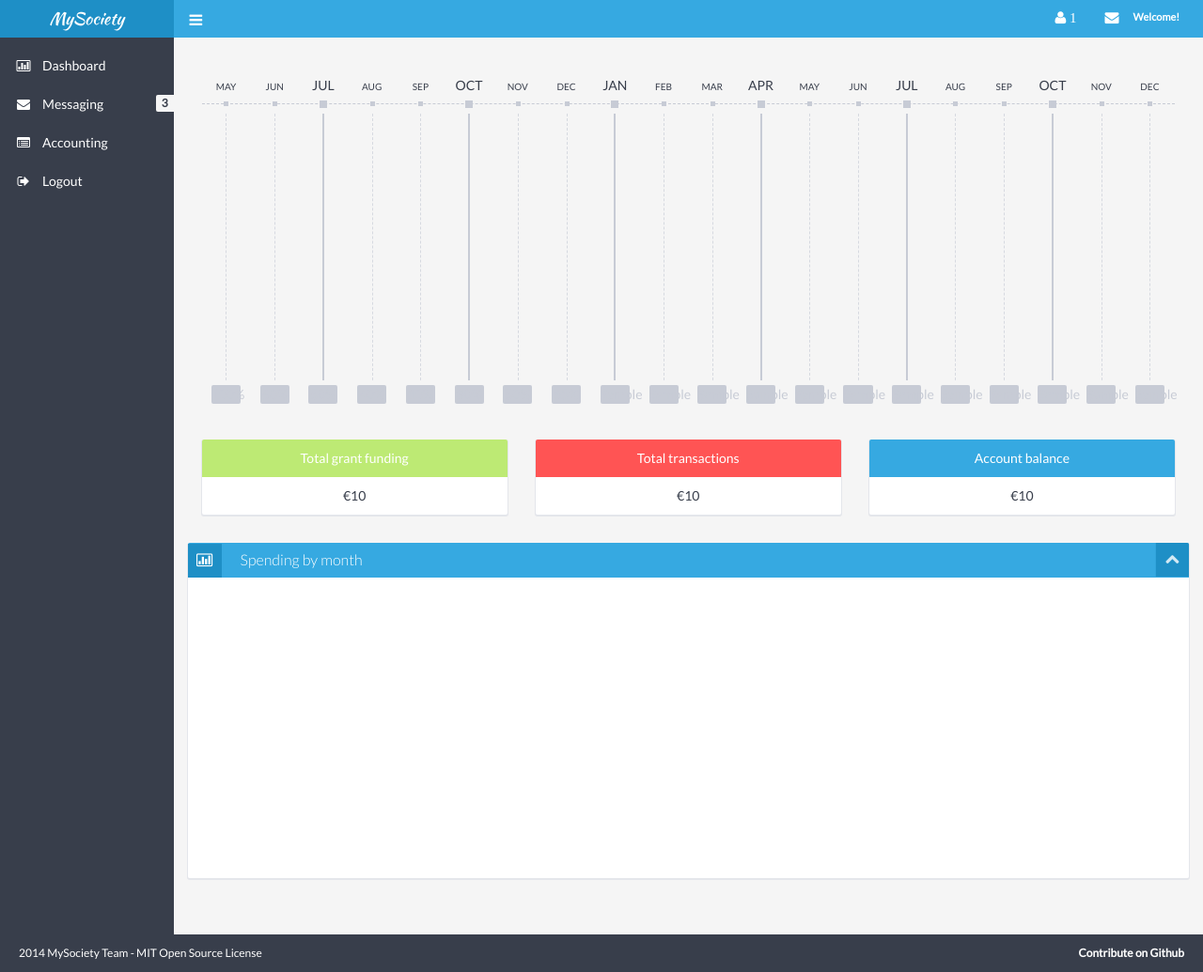
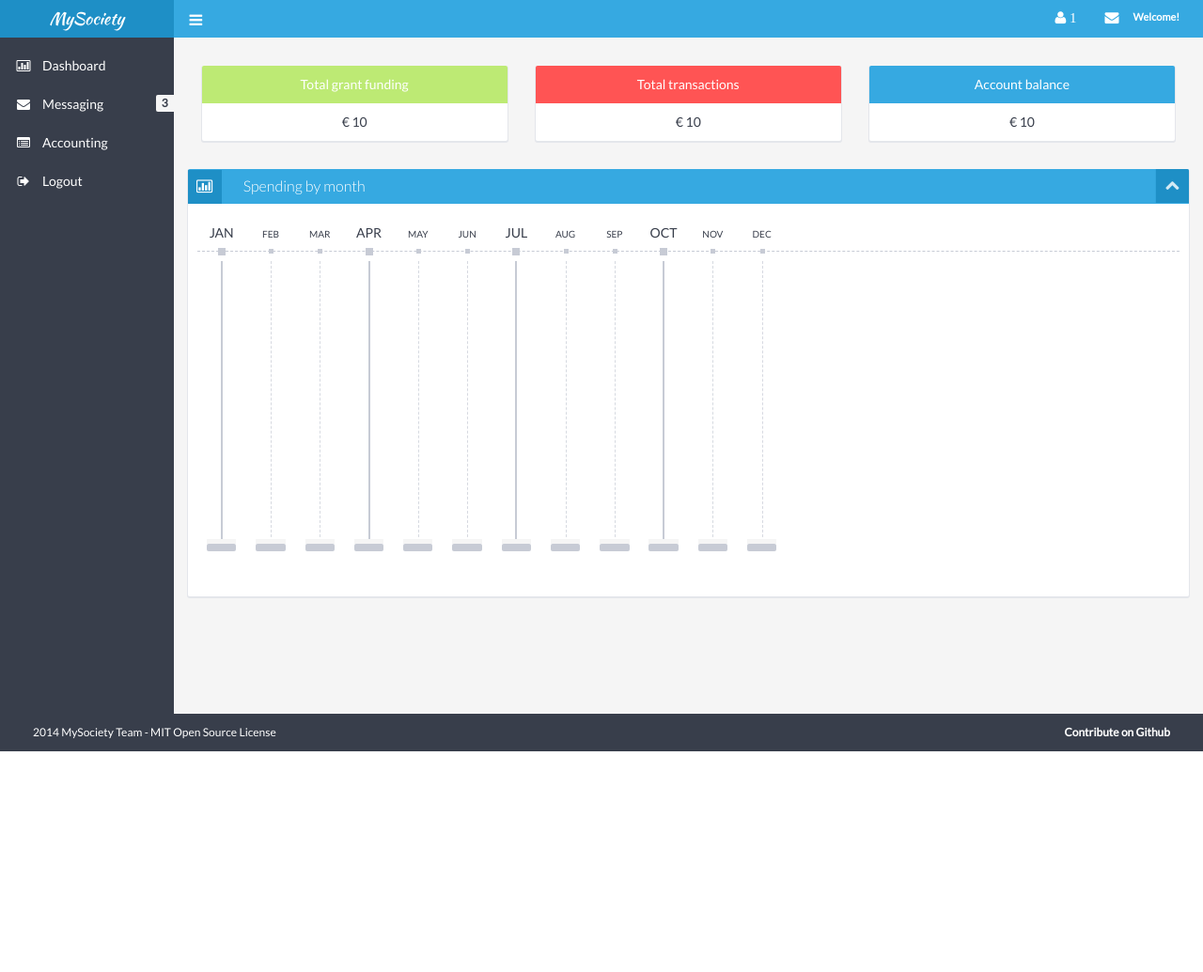
Before and after one commit to CS2014/USM, a Django app: template usm/accounting/templates/accounting/index.html in a window 1280 px wide. Shown: the whole page at 94% size. After the commit the page ends 800 px from the top, so only its background shows below. Run offline with Django 3.2, Linux system fonts and the light colour scheme; the template is opened without the code that fills it: most values are stand-ins (such as "Sample title", 1, 10 or a date in 2020); some libraries are stand-ins or nearby versions.

Commit message:
Worked on index.html

```diff
--- a/usm/accounting/templates/accounting/base.html
+++ b/usm/accounting/templates/accounting/base.html
@@ -18,8 +18,6 @@
 	<link href="{{ STATIC_URL }}assets/css/bootstrap.min.css" rel="stylesheet">
 	<link href="{{ STATIC_URL }}assets/css/style.min.css" rel="stylesheet">
 	<link href="{{ STATIC_URL }}assets/css/retina.min.css" rel="stylesheet">
-	<link rel="stylesheet" href="{{ STATIC_URL }}/stylesheets/table.css" type ="text/css">
-	<link rel="stylesheet" href="//code.jquery.com/ui/1.10.4/themes/smoothness/jquery-ui.css">
 
 
 	<!-- end: CSS -->
--- a/usm/accounting/templates/accounting/index.html
+++ b/usm/accounting/templates/accounting/index.html
@@ -6,327 +6,188 @@
 <script src="{{ STATIC_URL }}assets/js/jquery.flot.pie.min.js"></script>
 
 <div class="row">
+  <div class="col-sm-4">
+    <div class="smallchart green box mobileHalf">
+      <div class="title">Total grant funding</div>
+        <div class="value">&euro;
+          {% if society.account.tabulate_grants.total != None %}
+            {{society.account.tabulate_grants.total}}
+          {% else %}
+            0
+          {% endif %}
+        </div>
+    </div>
+  </div><!--/Grant widget-->
 
-        <div class="col-xs-12">
+  <div class="col-sm-4">
+    <div class="smallchart red box mobileHalf">
+      <div class="title">Total transactions</div>
+        <div class="value">&euro;
+          {% if society.account.tabulate_transactions.total != None %}
+            {{society.account.tabulate_transactions.total}}
+          {% else %}
+            0
+          {% endif %}
+        </div>
+    </div>
+  </div><!--/transaction widget-->
 
-        <div class="main-chart">
-          <div class="bar simple">
-
-            <div class="title">MAY</div>
-            <div class="value">100%</div>
-
+  <div class="col-sm-4">
+    <div class="smallchart blue box mobileHalf">
+      <div class="title">Account balance</div>
+        <div class="value">&euro;
+          {% if society.account.tabulate_balance != None %}
+            {{society.account.tabulate_balance}}
+          {% else %}
+            0
+          {% endif %}
+      </div>
+    </div>
+  </div><!--/balance widget-->
 </div>
 
+<div class="row">
+  <div class="box">
+    <div class="box-header">
+      <h2>
+        <i class="fa fa-bar-chart-o"></i>
+          Spending by month
+      </h2>
+      <div class="box-icon">
+        <a href="charts-flot.html#" class="btn-minimize">
+          <i class="fa fa-chevron-up"></i>
+        </a>
+      </div>
+    </div> <!-- /graph box-header -->
+  <div class="box-content">
+    <div class="main-chart">
+      <div class="bar">
+        <div class="title">
+          JAN
+        </div>
+        <div class="value">
+          {{monthlyTotals.0.1.total}}
+        </div>
+      </div> <!-- /jan -->
       <div class="bar simple">
-
-            <div class="title">JUN</div>
-            <div class="value">60%</div>
-
+        <div class="title">
+          FEB
         </div>
-
+        <div class="value">
+          {{monthlyTotals.1.1.total}}
+        </div>
+      </div> <!-- /feb -->
+      <div class="bar simple">
+        <div class="title">
+          MAR
+        </div>
+        <div class="value">
+          {{monthlyTotals.2.1.total}}
+        </div> <!-- /mar -->
+      </div>
       <div class="bar">
-
-            <div class="title">JUL</div>
-            <div class="value">50%</div>
-
+        <div class="title">
+          APR
         </div>
-
+        <div class="value">
+          {{monthlyTotals.3.1.total}}
+        </div>  <!-- /apr -->
+      </div>
       <div class="bar simple">
-
-            <div class="title">AUG</div>
-            <div class="value">40%</div>
-
+        <div class="title">
+          MAY
         </div>
-
+        <div class="value">
+          {{monthlyTotals.4.1.total}}</div>
+      </div>  <!-- /may -->
       <div class="bar simple">
-
-            <div class="title">SEP</div>
-            <div class="value">10%</div>
-
+        <div class="title">
+          JUN
         </div>
-
+        <div class="value">
+          {{monthlyTotals.5.1.total}}
+        </div>
+      </div>  <!-- /jun -->
       <div class="bar">
-
-            <div class="title">OCT</div>
-            <div class="value">30%</div>
-
+        <div class="title">
+          JUL
         </div>
-
+        <div class="value">
+          {{monthlyTotals.6.1.total}}
+        </div>
+      </div>  <!-- /jul -->
       <div class="bar simple">
-
-            <div class="title">NOV</div>
-            <div class="value">50%</div>
-
+        <div class="title">
+          AUG
         </div>
-
+        <div class="value">
+          {{monthlyTotals.7.1.total}}
+        </div>
+      </div>  <!-- /aug -->
       <div class="bar simple">
-
-            <div class="title">DEC</div>
-            <div class="value">65%</div>
-
+        <div class="title">
+          SEP
         </div>
-
+        <div class="value">
+          {{monthlyTotals.8.1.total}}
+        </div>
+      </div>  <!-- /sep -->
       <div class="bar">
-
-            <div class="title">JAN</div>
-            <div class="value">{{society.account.tabulate_transactions_jan}}</div>
-
+        <div class="title">
+          OCT
         </div>
-
+        <div class="value">
+          {{monthlyTotals.9.1.total}}
+        </div>
+      </div>  <!-- /oct -->
       <div class="bar simple">
-
-            <div class="title">FEB</div>
-            <div class="value">{{society.account.tabulate_transactions_feb}}</div>
-
+        <div class="title">
+          NOV
         </div>
-
+        <div class="value">
+          {{monthlyTotals.10.1.total}}
+        </div>
+      </div>   <!-- /nov -->
       <div class="bar simple">
-
-            <div class="title">MAR</div>
-            <div class="value">{{society.account.tabulate_transactions_mar}}</div>
-
+        <div class="title">
+          DEC
         </div>
-
-          <div class="bar">
-
-            <div class="title">APR</div>
-            <div class="value">{{society.account.tabulate_transactions_apr}}</div>
-
+        <div class="value">
+          {{monthlyTotals.11.1.total}}
         </div>
-
-          <div class="bar simple">
-
-            <div class="title">MAY</div>
-            <div class="value">{{society.account.tabulate_transactions_may}}</div>
-
-          </div>
-
-          <div class="bar simple">
-
-            <div class="title">JUN</div>
-            <div class="value">{{society.account.tabulate_transactions_jun}}</div>
-
-          </div>
-
-          <div class="bar">
-
-            <div class="title">JUL</div>
-            <div class="value">{{society.account.tabulate_transactions_jul}}</div>
-
-          </div>
-
-          <div class="bar simple">
-
-            <div class="title">AUG</div>
-            <div class="value">{{society.account.tabulate_transactions_aug}}</div>
-
-          </div>
-
-          <div class="bar simple">
-
-            <div class="title">SEP</div>
-            <div class="value">{{society.account.tabulate_transactions_sep}}</div>
-
-          </div>
-
-          <div class="bar">
-
-            <div class="title">OCT</div>
-            <div class="value">{{society.account.tabulate_transactions_oct}}</div>
-
-          </div>
-
-          <div class="bar simple">
-
-            <div class="title">NOV</div>
-            <div class="value">{{society.account.tabulate_transactions_nov}}</div>
-
-          </div>
-
-          <div class="bar simple">
-
-            <div class="title">DEC</div>
-            <div class="value">{{society.account.tabulate_transactions_dec}}</div>
-
-          </div>
-
-        </div>
-
-        </div><!--/col-->
-
-      </div><!--/row-->
-
-<div class="row">
-        <div class="col-sm-4">
-
-          <div class="smallchart green box mobileHalf">
-
-            <div class="title">Total grant funding</div>
+      </div>  <!-- /dec -->
+    </div> <!-- /graph -->
+  </div> <!-- /box-content -->
+</div> <!-- /row -->
 
 
-            <div class="value">&euro;{% if society.account.tabulate_grants.total != None %}{{society.account.tabulate_grants.total}}{% else %}0{% endif %}</div>
-
-          </div>
-
-        </div><!--/col-->
-
-                <div class="col-sm-4">
-
-          <div class="smallchart red box mobileHalf">
-
-            <div class="title">Total transactions</div>
 
 
-            <div class="value">&euro;{% if society.account.tabulate_transactions.total != None %}{{society.account.tabulate_transactions.total}}{% else %}0{% endif %}</div>
-
-          </div>
-
-        </div><!--/col-->
-
-                <div class="col-sm-4">
-
-          <div class="smallchart blue box mobileHalf">
-
-            <div class="title">Account balance</div>
 
 
-            <div class="value">&euro;{% if society.account.tabulate_balance != None %}{{society.account.tabulate_balance}}{% else %}0{% endif %}</div>
-
-          </div>
-
-        </div><!--/col-->
-</div>
-
-
-<div class="row">
-
-    <div class="box">
-      <div class="box-header">
-        <h2><i class="fa fa-bar-chart-o"></i>Spending by month</h2>
-          <div class="box-icon">
-            <a href="charts-flot.html#" class="btn-minimize"><i class="fa fa-chevron-up"></i></a>
-          </div>
-      </div>
-      <div class="box-content">
-        <figure id="example1" style="height: 300px"></figure>
-      </div>
-    </div>
-
-</div>
 
 <script>
+  /* ---------- Main Chart ---------- */
+  if($('.main-chart')) {
+    var total = 0;
+    $('.main-chart > .bar').each(function(){
 
-(function () {
-      var data = {
-  "xScale": "time",
-  "yScale": "linear",
+      total += parseInt($(this).find('.value').html());
 
-  "main": [
-    {
-      "className": ".monthly_transactions",
-      "data": [
-        {
-          "x": "01",
-          "y": {{monthlyTotals.0.1.total}}
-        },
-        {
-          "x": "02",
-          "y": {{monthlyTotals.1.1.total}}
-        },
-        {
-          "x": "03",
-          "y": {{monthlyTotals.2.1.total}}
-        },
-        {
-          "x": "04",
-          "y": {{monthlyTotals.3.1.total}}
-        },
-        {
-          "x": "05",
-          "y": {{monthlyTotals.4.1.total}}
-        },
-        {
-          "x": "06",
-          "y": {{monthlyTotals.5.1.total}}
-        },
-        {
-          "x": "07",
-          "y": {{monthlyTotals.6.1.total}}
-        },
-        {
-          "x": "08",
-          "y": {{monthlyTotals.7.1.total}}
-        },
-        {
-          "x": "09",
-          "y": {{monthlyTotals.8.1.total}}
-        },
-        {
-          "x": "10",
-          "y": {{monthlyTotals.9.1.total}}
-        },
-        {
-          "x": "11",
-          "y": {{monthlyTotals.10.1.total}}
-        },
-        {
-          "x": "12",
-          "y": {{monthlyTotals.11.1.total}}
+    });
+
+    $('.main-chart > .bar').each(function(){
+
+      value = parseInt($(this).find('.value').html());
+      percent = (value / total) * 100
+
+      $(this).find('.value').html('');
+
+      $(this).find('.value').animate({height:percent}, 2000);
+
+    });
+
   }
-      ]
-    }
-  ]
-};
-      var opts = {
-        "dataFormatX": function (x) { return d3.time.format('%m').parse(x); },
-        "tickFormatX": function (x) { return d3.time.format('%b')(x); }
-      };
-
-      //var myChart = new xChart('line', data, '#example1', opts);
-
-    }());
 </script>
 
-<script>
-(function () {
-  /* ---------- Pie chart ---------- */
-  var data = [
-  { label: "Internet Explorer",  data: 12},
-  { label: "Mobile",  data: 27},
-  { label: "Safari",  data: 85},
-  { label: "Opera",  data: 64},
-  { label: "Firefox",  data: 90},
-  { label: "Chrome",  data: 112}
-  ];
-
-  if($("#piechart").length)
-  {
-    $.plot($("#piechart"), data,
-    {
-      series: {
-          pie: {
-              show: true
-          }
-      },
-      grid: {
-          hoverable: true,
-          clickable: true
-      },
-      legend: {
-        show: false
-      },
-      colors: ["#FA5833", "#2FABE9", "#FABB3D", "#78CD51"]
-    });
-
-    function pieHover(event, pos, obj)
-    {
-      if (!obj)
-          return;
-      percent = parseFloat(obj.series.percent).toFixed(2);
-      $("#hover").html('<span style="font-weight: bold; color: '+obj.series.color+'">'+obj.series.label+' ('+percent+'%)</span>');
-    }
-    $("#piechart").bind("plothover", pieHover);
-  }
-});
-</script>
 {% endblock %}
--- a/usm/main/static/stylesheets/table.css
+++ /dev/null
@@ -1,28 +0,0 @@
-<style>
-#table
-{
-font-family:"Trebuchet MS", Arial, Helvetica, sans-serif;
-display: block;
-border-collapse:collapse;
-}
-#table td, #table th
-{
-font-size:1em;
-border:1px solid #000000;
-padding:3px 7px 2px 7px;
-}
-#table th
-{
-font-size:1.1em;
-text-align:center;
-padding-top:5px;
-padding-bottom:4px;
-background-color:#38a9e3;
-color:#ffffff;
-}
-#table tr.alt td
-{
-color:#000000;
-background-color:#ccc;
-}
-</style>
```
Lines whose indentation alone changed are shown as unchanged.
